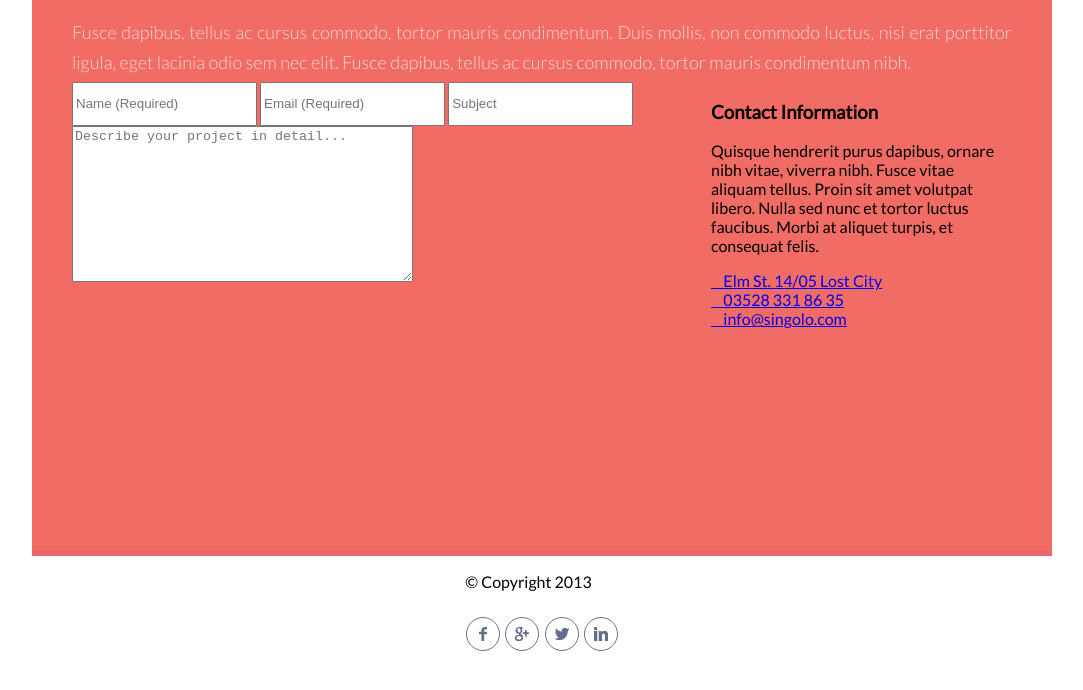
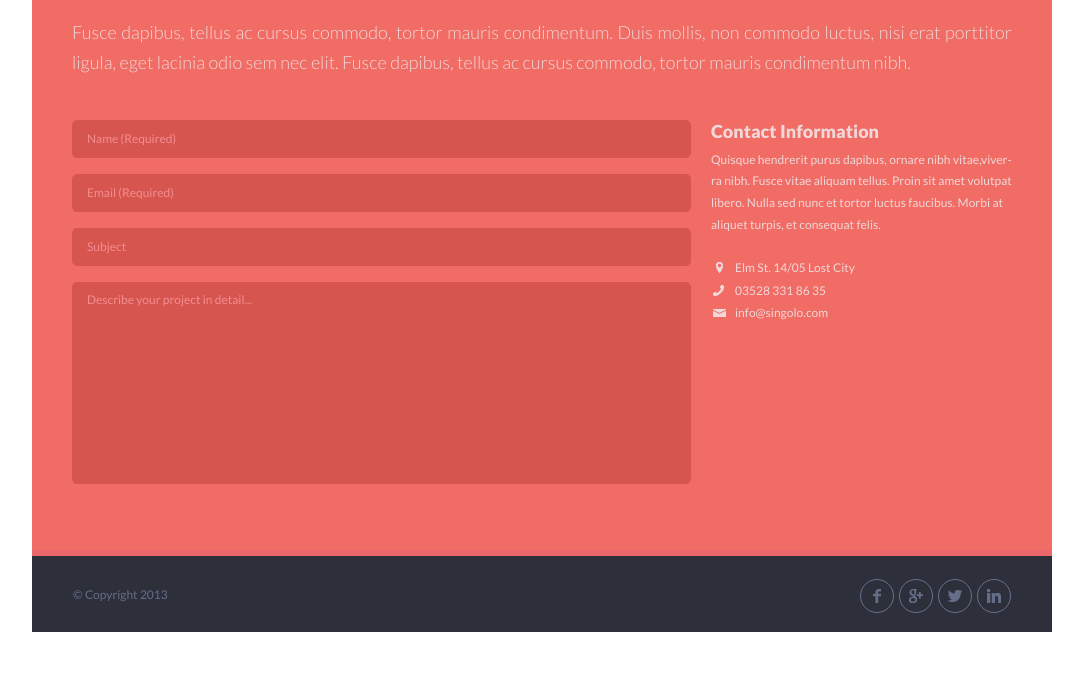
Before and after one commit to IgorBaranovDev/singolo, a plain HTML site: page singolo3.html in a window 1280 px wide. Shown: the part 98-788 px from the top of the page, without its empty margins (98-1181 px from the left). Drawn offline with Linux system fonts and the light colour scheme.

Commit message:
feat: finished singolo3

```diff
--- a/singolo3.css
+++ b/singolo3.css
@@ -26,7 +26,8 @@ body {
   flex-direction: column;
 }
 
-.main_theme {
+.main_theme,
+.footer_theme {
   width: 100%;
   max-width: 1020px;
 }
@@ -67,22 +68,112 @@ body {
   display: flex;
   flex-direction: row;
   justify-content: space-between;
+  margin-top: 43px;
 }
 
 .contact-information__form {
-  max-width: 619px;
+  width: 619px;
   margin-left: 40px;
 }
 
 .contact-information__contacts {
-  max-width: 301px;
+  width: 301px;
   margin-right: 40px;
+  /* margin-left: 10px; */
 }
 
-.form__name,
-.form__email,
-.form__subject {
-  height: 38px;
+.form {
+  display: flex;
+  flex-direction: column;
+}
+
+.form__input_name,
+.form__input_email,
+.form__input_subject {
+  height: 16px;
+  margin-bottom: 16px;
+  padding: 10px 14px;
+}
+
+.form__textarea {
+  height: 168px;
+  padding: 16px 14px;
+  resize: none;
+}
+
+.form__input_name,
+.form__input_email,
+.form__input_subject,
+.form__textarea {
+  background: #d6564f;
+  outline: none;
+  border: 1px solid #d6564f;
+  border-radius: 5px;
+  font-family: 'Lato-Regular', sans-serif;
+  line-height: 1.797px;
+  font-size: 12px;
+  text-align: justify;
+  color: #f48c8f;
+}
+
+::placeholder {
+  color: #f48c8f;
+  opacity: 1;
+}
+
+.form__input_name:focus,
+.form__input_email:focus,
+.form__input_subject:focus,
+.form__textarea:focus {
+  border: 1px solid #f48c8f;
+}
+
+.contacts_title {
+  font-family: 'Lato-Black', sans-serif;
+  font-size: 18px;
+  color: #f0d8d9;
+  margin: 0px;
+  text-align: justify;
+}
+
+.contacts_info {
+  font-size: 12px;
+  font-family: 'Lato-Regular', sans-serif;
+  color: #f0d8d9;
+  margin-top: 7px;
+  line-height: 1.797;
+  letter-spacing: 0.04px;
+}
+
+.contacts_links {
+  margin-top: 21px;
+  margin-left: 2px;
+}
+
+.contacts_links > * {
+  font-size: 12px;
+  font-family: 'Lato-Regular', sans-serif;
+  color: #f0d8d9;
+  padding-left: 22px;
+  line-height: 1.797;
+  letter-spacing: 0.04px;
+  text-decoration: none;
+}
+
+.contacts_links > *:hover {
+  color: #d5564f;
+}
+
+.link_location {
+  background: url(./assets/img/contacts/location.png) no-repeat 2%;
+}
+
+.link_tel {
+  background: url(./assets/img/contacts/phone.png) no-repeat 0%;
+}
+
+.link_mail {
+  background: url(./assets/img/contacts/mail.png) no-repeat 0%;
 }
 
 .form__submit {
@@ -92,11 +183,27 @@ body {
 input:invalid:not(:placeholder-shown) {
   border-color: red;
 }
-input:valid:not(:placeholder-shown) {
-  border-color: green;
+
+.footer {
+  height: 76px;
+  background: #2d303a;
+  display: flex;
+  flex-direction: row;
+  align-items: center;
+  justify-content: space-between;
 }
 
-/*Footer*/
+.footer__copyright {
+  font-size: 12px;
+  margin-left: 41px;
+  color: #666d89;
+}
+
+.footer__social_links {
+  margin-right: 40px;
+  margin-top: 6px;
+}
+
 .social_link {
   display: inline-block;
   margin: 10px 1px;
@@ -109,6 +216,7 @@ input:valid:not(:placeholder-shown) {
 .link_facebook {
   background: url(./assets/img/about_as/facebook.png) no-repeat 50%;
 }
+
 .link_google {
   background: url(./assets/img/about_as/google+.png) no-repeat 50%;
 }
--- a/singolo3.html
+++ b/singolo3.html
@@ -20,33 +20,33 @@
       <div class="get-a-quote__contact-information">
         <div class="contact-information__form">
           <form action="#" method="POST" class="get-a-quote__form form" id="form">
-            <input class="form__name" type="text" name="name" placeholder="Name (Required)" required>
-            <input class="form__email" type="email" name="email" placeholder="Email (Required)" required>
-            <input class="form__subject" type="text" name="subject" placeholder="Subject">
+            <input class="form__input_name" type="text" name="name" placeholder="Name (Required)" required>
+            <input class="form__input_email" type="email" name="email" placeholder="Email (Required)" required>
+            <input class="form__input_subject" type="text" name="subject" placeholder="Subject">
             <textarea class="form__textarea" name="describe" placeholder="Describe your project in detail..." cols="40"
               rows="10"></textarea>
             <input class="form__submit" type="submit">
           </form>
         </div>
         <div class="contact-information__contacts">
-          <h3>Contact Information</h3>
-          <p>Quisque hendrerit purus dapibus, ornare nibh vitae, viverra nibh. Fusce vitae aliquam tellus. Proin sit
+          <h3 class="contacts_title">Contact Information</h3>
+          <p class="contacts_info">Quisque hendrerit purus dapibus, ornare nibh vitae,viver-<br>ra nibh. Fusce vitae
+            aliquam
+            tellus. Proin sit
             amet volutpat libero. Nulla sed nunc et tortor luctus faucibus. Morbi at aliquet turpis, et consequat felis.
           </p>
-          <div class="area-3">
-            <a href="#"></i>&nbsp;&nbsp;&nbsp;&nbsp;Elm St. 14/05 Lost City</a><br>
-            <a href="tel: 03528 331 86 35"><i class="fa fa-phone" aria-hidden="true"></i>&nbsp;&nbsp;&nbsp;&nbsp;03528
-              331 86 35</a><br>
-            <a href="mailto: info@singolo.com"><i class="fa fa-envelope"
-                aria-hidden="true"></i>&nbsp;&nbsp;&nbsp;&nbsp;info@singolo.com</a>
+          <div class="contacts_links">
+            <a href="#" class="link_location">Elm St. 14/05 Lost City</a><br>
+            <a href="tel: 03528 331 86 35" class="link_tel">03528 331 86 35</a><br>
+            <a href="mailto: info@singolo.com" class="link_mail">info@singolo.com</a>
           </div>
         </div>
       </div>
     </section>
   </main>
-  <footer class="footer">
-    <p> © Copyright 2013</p>
-    <div class="card__social_links">
+  <footer class="footer footer_theme">
+    <p class="footer__copyright"> © Copyright 2013</p>
+    <div class="footer__social_links card__social_links">
       <a href="#" class="social_link link_facebook"></a>
       <a href="#" class="social_link link_google"></a>
       <a href="#" class="social_link link_twitter"></a>
```
Also changed, not shown: assets/img/contacts/location.png (added), assets/img/contacts/mail.png (added), assets/img/contacts/phone.png (added).
